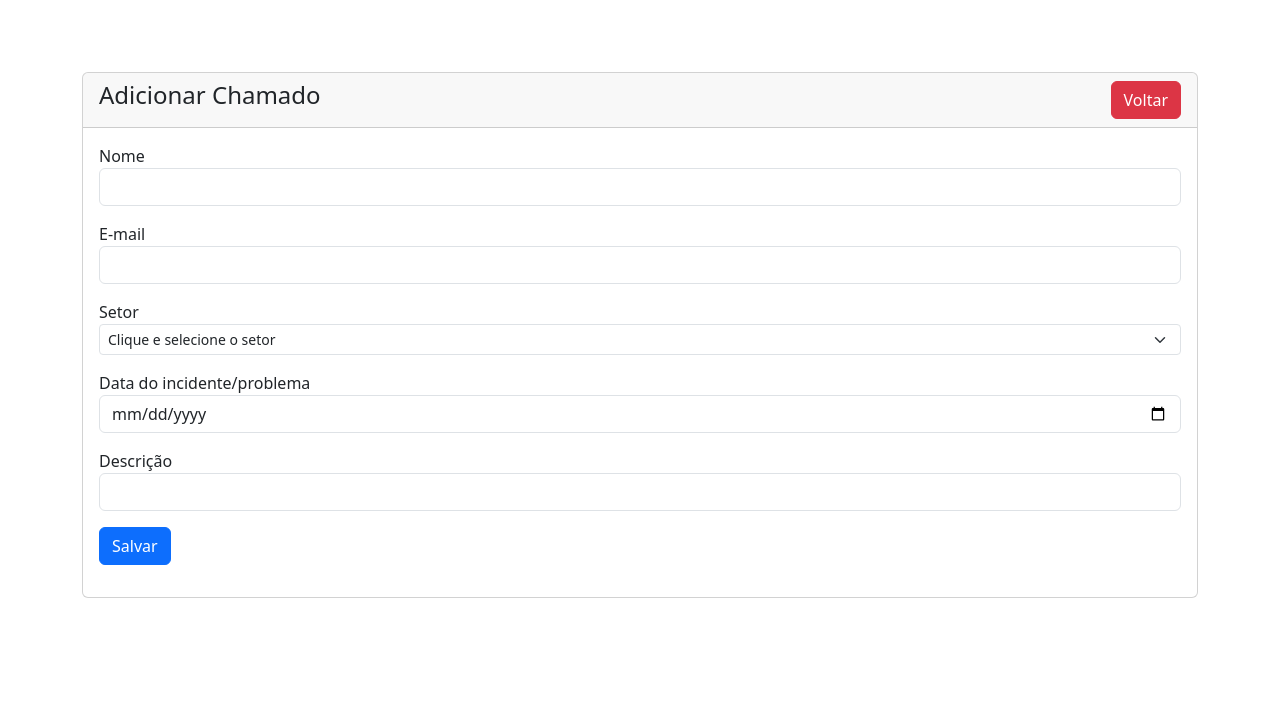
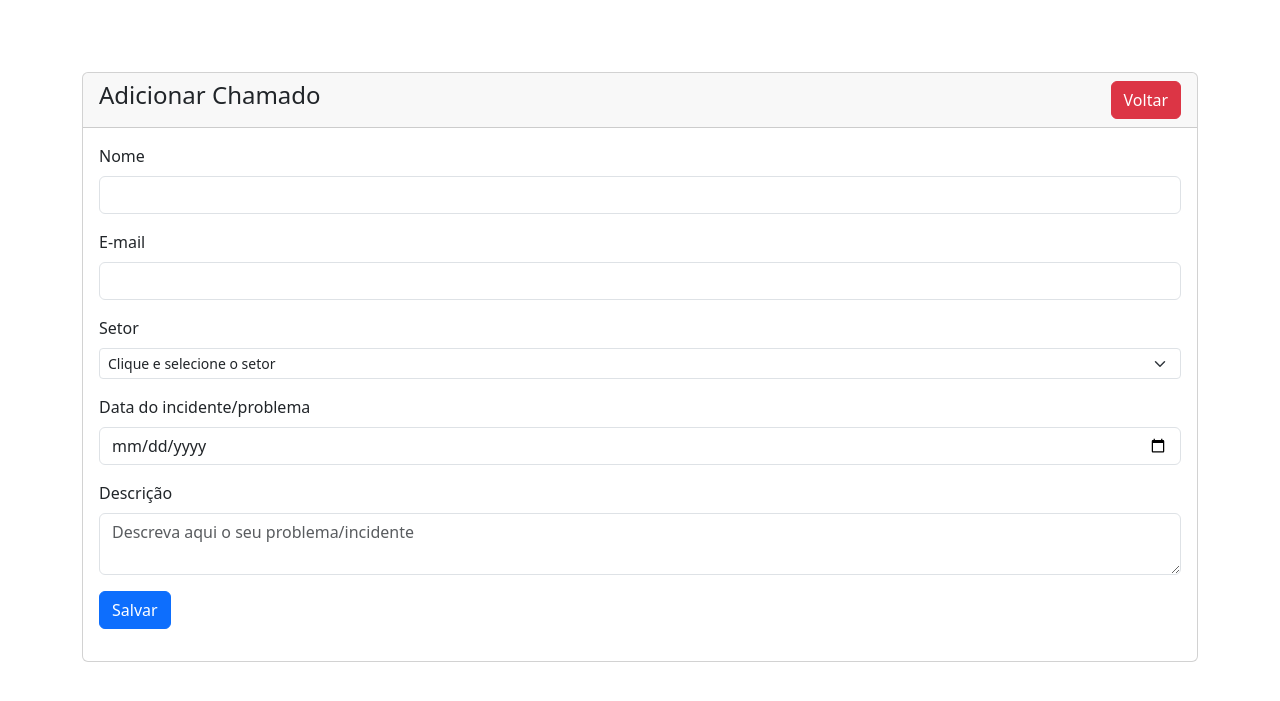
Before and after one commit to DecioLuiz/sistema_chamados, a PHP site: page /chamado-create.php in a window 1280 px wide. Shown: the part 56-757 px from the top of the page. Run offline with PHP 8.4, Linux system fonts and the light colour scheme.

Commit message:
Ajustes no chamado-create.php e criação do actions.php + função salvar/adicionar chamado

```diff
--- a/chamado-create.php
+++ b/chamado-create.php
@@ -19,33 +19,33 @@
                         </h4>
                     </div>
                     <div class="card-body">
-                        <form action="" method="POST">
+                        <form action="actions.php" method="POST">
                             <div class="mb-3">
-                                <label>Nome</label>
-                                <input type="text" name="nome" class="form-control">
+                                <label class="form-label">Nome</label>
+                                <input type="text" name="nome" class="form-control" required>
                             </div>
                             <div class="mb-3">
-                                <label>E-mail</label>
-                                <input type="text" name="email" class="form-control">
+                                <label class="form-label">E-mail</label>
+                                <input type="text" name="email" class="form-control" required>
                             </div>
                             <div class="mb-3">
-                                <label>Setor</label>
-                                <select class="form-select form-select-sm" aria-label=".form-select-sm example">
+                                <label class="form-label">Setor</label>
+                                <select class="form-select form-select-sm" aria-label=".form-select-sm example" name="setor">
                                     <option selected>Clique e selecione o setor</option>
-                                    <option value="1">Vendas</option>
-                                    <option value="2">Marketing</option>
-                                    <option value="3">Gerência</option>
-                                    <option value="4">Produção</option>
-                                    <option value="5">Financeiro</option>
+                                    <option value="Vendas">Vendas</option>
+                                    <option value="Marketing">Marketing</option>
+                                    <option value="Gerência">Gerência</option>
+                                    <option value="Produção">Produção</option>
+                                    <option value="Financeiro">Financeiro</option>
                                 </select>
                             </div>
                             <div class="mb-3">
-                                <label>Data do incidente/problema</label>
-                                <input type="date" name="data" class="form-control">
+                                <label class="form-label">Data do incidente/problema</label>
+                                <input type="date" name="data_incidente" class="form-control">
                             </div>
                             <div class="mb-3">
-                                <label>Descrição</label>
-                                <input type="text" name="descricao" class="form-control">
+                                <label class="form-label">Descrição</label>
+                                <textarea type="text" name="descricao" class="form-control" placeholder="Descreva aqui o seu problema/incidente"></textarea>
                             </div>
                             <div class="mb-3">
                                 <button type="submit" name="criar_chamado" class="btn btn-primary">Salvar</button>
```
Also changed, not shown: actions.php (added, +17 -0 lines).
